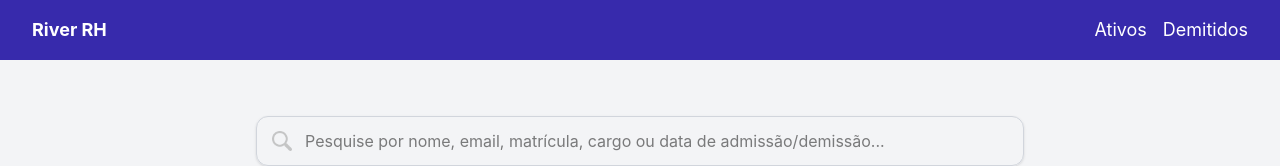
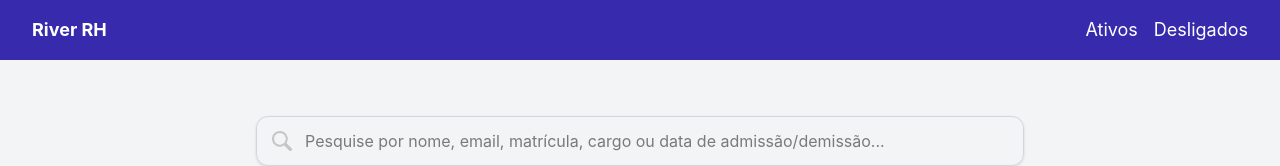
Before and after one commit to Grupo-03-Turma-JavaScript-13/rh_02_react, a React (Vite) app: page / in a window 1280 px wide. Shown: the top 166 px of the page. Built offline with nearby package versions, Linux system fonts and the light colour scheme.

Commit message:
📖 DOC: Mudei a palavra Demitidos para Desligados na Navbar

```diff
--- a/src/components/navbar/Navbar.tsx
+++ b/src/components/navbar/Navbar.tsx
@@ -33,7 +33,7 @@ const Navbar = ({
 
                             onClick={() => handleFiltro("Não")}
                         >
-                            Demitidos
+                            Desligados
                         </button>
 
                     </ul>
```
Also changed, not shown: 1 other file (tests, documents, lock files or other folders).
